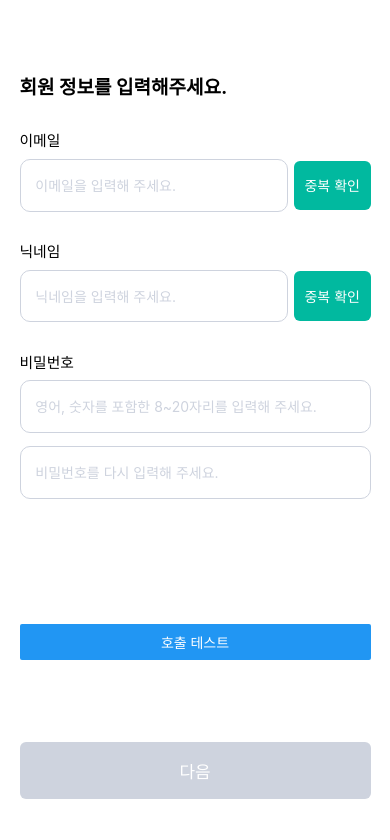
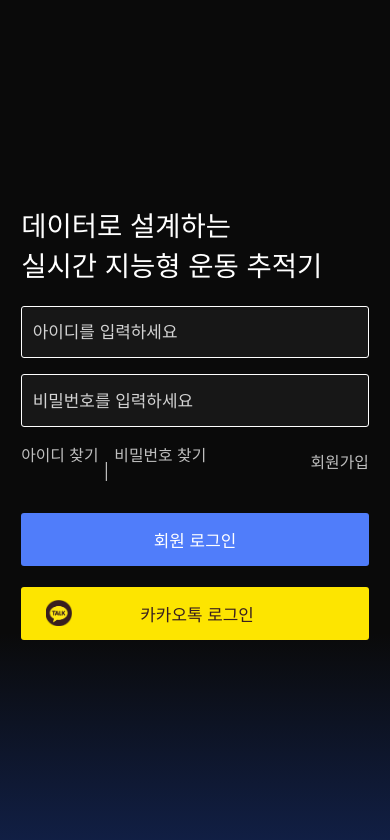
Before and after one commit to Live-Intelligent-Exercise-Tracker/front, a React Native app: screen / in a window 390 px wide. Shown: the top 840 px of the page. Built offline with nearby package versions, Linux system fonts and the light colour scheme.

Commit message:
change annots before merge

```diff
--- a/src/navigation/RootNavigator.js
+++ b/src/navigation/RootNavigator.js
@@ -39,9 +39,7 @@ export default function RootNavigator() {
 
   return (
     <NavigationContainer>
-      {/* <Stack.Navigator initialRouteName={"MainTabNavigator"}> */}
-      <Stack.Navigator initialRouteName={"SignUp"}>
-      {/* <Stack.Navigator initialRouteName={!user ? "Login" : "MainTabNavigator"}> */}
+      <Stack.Navigator initialRouteName={!user ? "Login" : "MainTabNavigator"}>
         <Stack.Screen name="Login" component={Login} options={{ headerShown: false }} />
         <Stack.Screen name="Terms" component={Terms} options={{
           title: "약관 동의",
```
